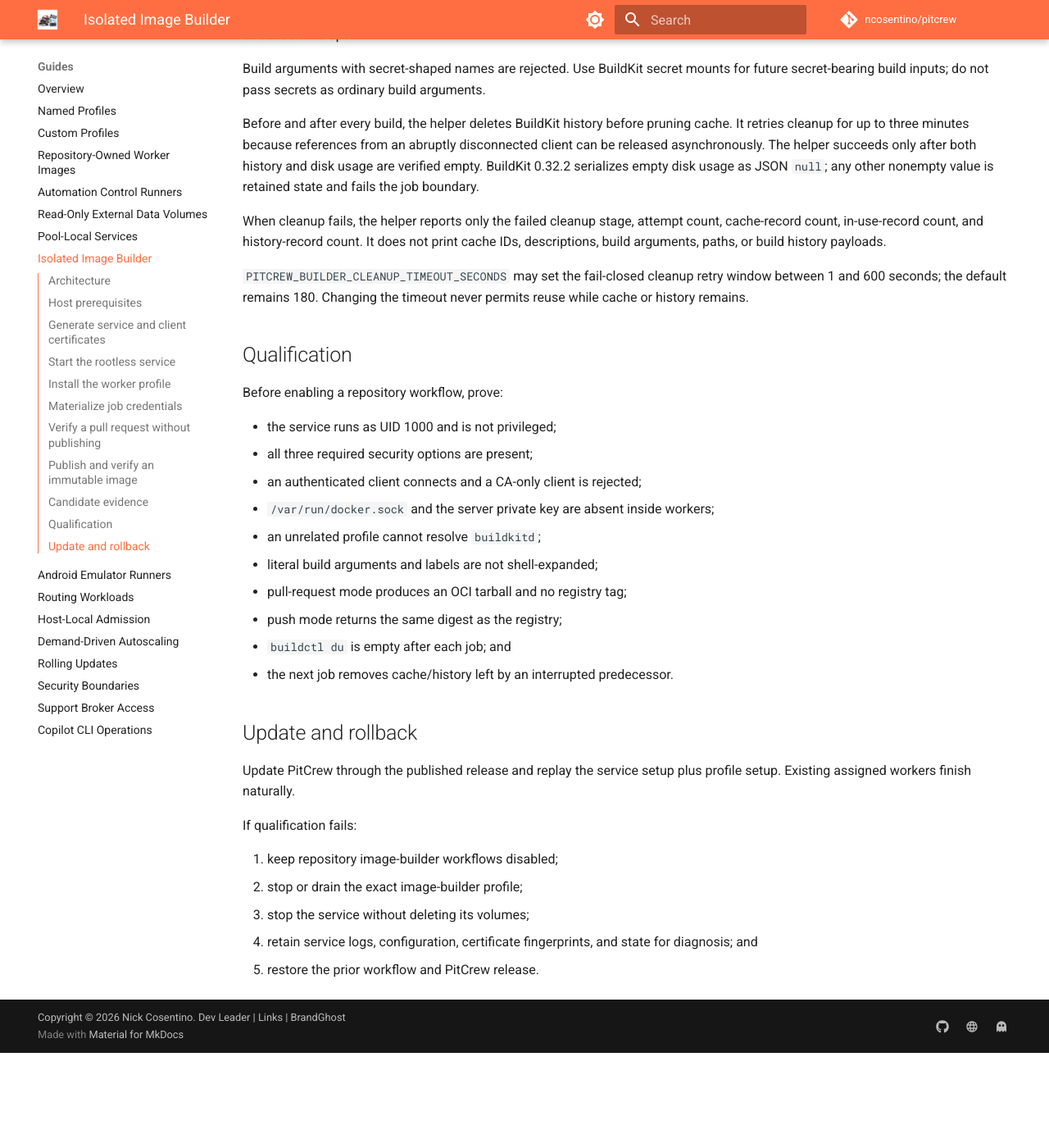
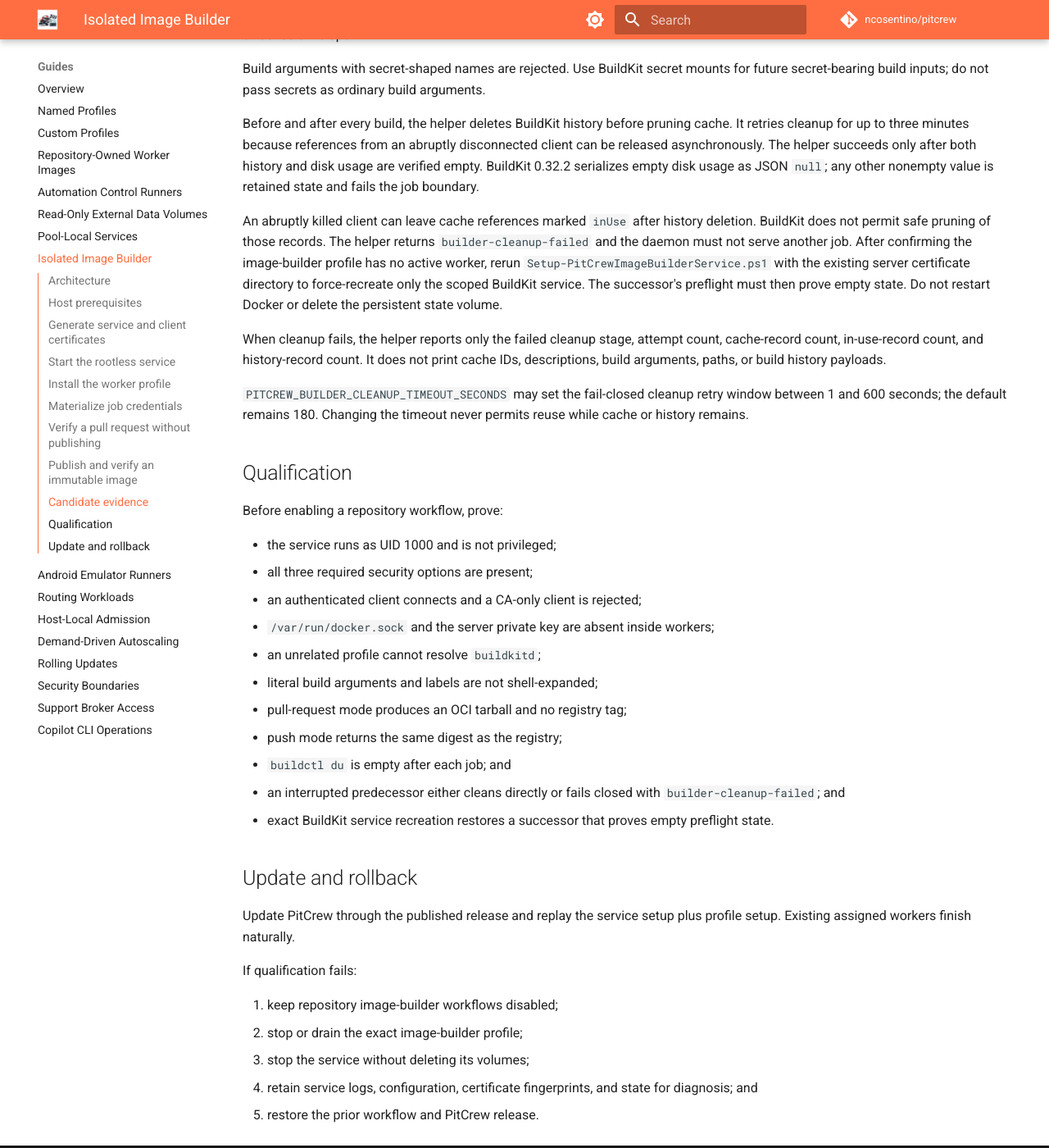
Before and after one commit to ncosentino/pitcrew, an MkDocs documentation site: the page built from docs/guides/isolated-image-builder.md, in a window 1280 px wide and 1400 px high, scrolled down 4648 px. Shown: the whole window at 82% size. Built offline with MkDocs 1.6.1 and Material for MkDocs 9.7.7, drawn with Linux system fonts in a browser that asks for light colours; comment, search, counter and statistics services are not loaded; before the commit the page ends 5932 px from its top, so only the background shows below that.

Commit message:
test(image-builder): classify hard-cancel cleanup
Accept only verified direct cleanup or a fail-closed builder-cleanup result followed by exact BuildKit service recreation, then require the successor build to prove empty preflight state.

Co-authored-by: Copilot <223556219+Copilot@users.noreply.github.com>
Copilot-Session: 8be74dfa-19df-4e6f-9a70-45df41548b12

```diff
--- a/docs/guides/isolated-image-builder.md
+++ b/docs/guides/isolated-image-builder.md
@@ -252,6 +252,15 @@ only after both history and disk usage are verified empty. BuildKit 0.32.2
 serializes empty disk usage as JSON `null`; any other nonempty value is retained
 state and fails the job boundary.
 
+An abruptly killed client can leave cache references marked `inUse` after
+history deletion. BuildKit does not permit safe pruning of those records. The
+helper returns `builder-cleanup-failed` and the daemon must not serve another
+job. After confirming the image-builder profile has no active worker, rerun
+`Setup-PitCrewImageBuilderService.ps1` with the existing server certificate
+directory to force-recreate only the scoped BuildKit service. The successor's
+preflight must then prove empty state. Do not restart Docker or delete the
+persistent state volume.
+
 When cleanup fails, the helper reports only the failed cleanup stage, attempt
 count, cache-record count, in-use-record count, and history-record count. It
 does not print cache IDs, descriptions, build arguments, paths, or build
@@ -274,7 +283,10 @@ Before enabling a repository workflow, prove:
 - pull-request mode produces an OCI tarball and no registry tag;
 - push mode returns the same digest as the registry;
 - `buildctl du` is empty after each job; and
-- the next job removes cache/history left by an interrupted predecessor.
+- an interrupted predecessor either cleans directly or fails closed with
+  `builder-cleanup-failed`; and
+- exact BuildKit service recreation restores a successor that proves empty
+  preflight state.
 
 ## Update and rollback
 
```
Also changed, not shown: .github/instructions/manager-lifecycle.instructions.md, 2 other files.
